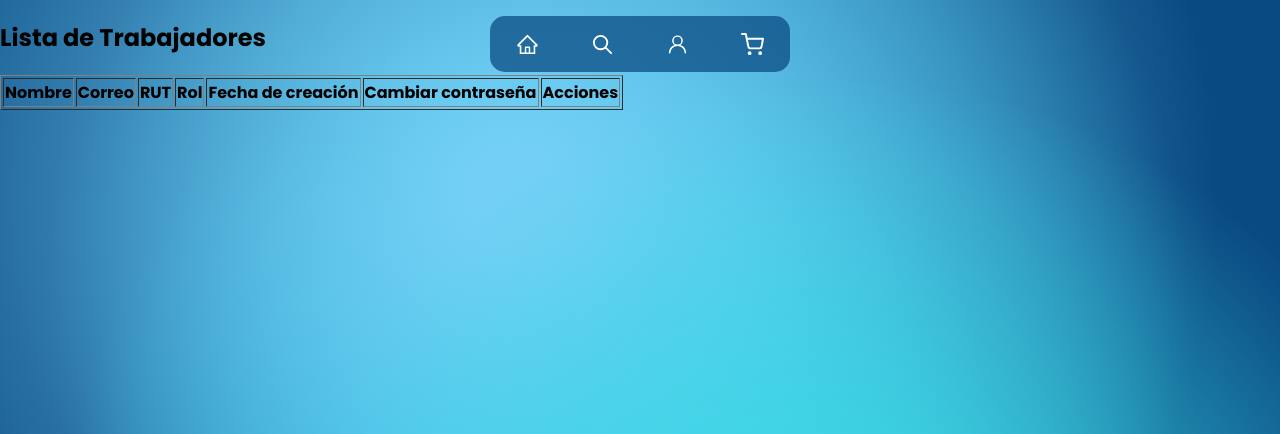
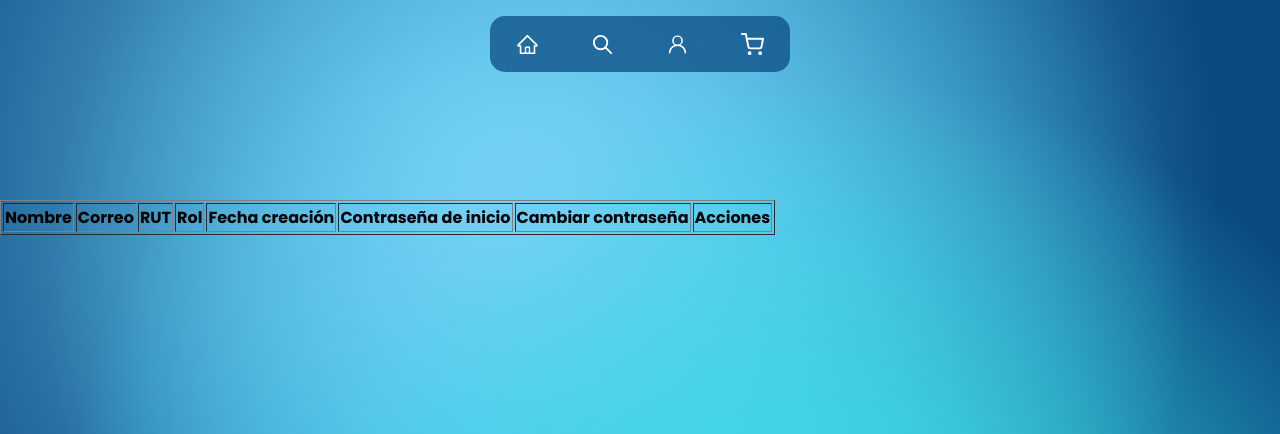
Before and after one commit to deralexsander/web_FerreMas, a Django app: page /trabajadores/ in a window 1280 px wide. Shown: the top 434 px of the page. Run offline with Django 5.2, Linux system fonts and the light colour scheme; lists and menus that the app fills with data are empty; some libraries are stand-ins or nearby versions.

Commit message:
mejora guardado de localstorage y mejora en tabla trabajadores

```diff
--- a/web_FerreMas/FerreMas/static/js/firebase.js
+++ b/web_FerreMas/FerreMas/static/js/firebase.js
@@ -448,14 +448,13 @@ if (formularioRecuperar && botonRecuperar) {
   });
 }
 
-
-  // Botón de logout
 const botonLogout = document.getElementById('boton-logout');
 if (botonLogout) {
   botonLogout.addEventListener('click', async () => {
     try {
       await signOut(auth);
       sessionStorage.removeItem("trabajador");
+      localStorage.clear(); // ✅ Limpia todo el localStorage
       alert('Has cerrado sesión correctamente.');
       window.location.href = '/acceso/';
     } catch (error) {
@@ -746,6 +745,7 @@ if (formularioRecuperar && botonRecuperar) {
           <td>${data.rut || ""}</td>
           <td>${data.rol || ""}</td>
           <td>${data.creadoEn?.toDate().toLocaleDateString("es-CL") || ""}</td>
+          <td><code>${data.password || "No disponible"}</code></td>
           <td>
             <input type="checkbox" data-id="${doc.id}" ${cambiarChecked} class="toggle-cambiar-checkbox" />
           </td>
@@ -756,7 +756,7 @@ if (formularioRecuperar && botonRecuperar) {
         tabla.appendChild(fila);
       });
 
-      // Eventos checkbox
+      // Checkbox funcional
       document.querySelectorAll(".toggle-cambiar-checkbox").forEach(checkbox => {
         checkbox.addEventListener("change", async () => {
           const id = checkbox.getAttribute("data-id");
@@ -772,12 +772,11 @@ if (formularioRecuperar && botonRecuperar) {
         });
       });
 
-      // Eventos eliminar
+      // Botón eliminar
       document.querySelectorAll(".btn-eliminar").forEach(boton => {
         boton.addEventListener("click", async () => {
           const id = boton.getAttribute("data-id");
           const confirmar = confirm("¿Estás seguro de que quieres eliminar a este trabajador?");
-
           if (!confirmar) return;
 
           try {
@@ -799,6 +798,7 @@ if (formularioRecuperar && botonRecuperar) {
 
 
 
+
   // Llama esta función donde lo necesites, por ejemplo:
   cargarTrabajadores();
 
--- a/web_FerreMas/FerreMas/templates/web/perfil.html
+++ b/web_FerreMas/FerreMas/templates/web/perfil.html
@@ -43,7 +43,7 @@
 </div>
 
 
-<button id="agregarProductoBtn">Agregar producto de prueba</button>
+
 
 
 {% endblock %}
--- a/web_FerreMas/FerreMas/templates/web/trabajadores.html
+++ b/web_FerreMas/FerreMas/templates/web/trabajadores.html
@@ -7,8 +7,8 @@
 
 {% block contenido %}
 
-<div id="tabla-trabajadores-container">
-    <h2>Lista de Trabajadores</h2>
+
+<div style="margin-top: 200px;">
   <table id="tabla-trabajadores" border="1">
     <thead>
       <tr>
@@ -16,14 +16,13 @@
         <th>Correo</th>
         <th>RUT</th>
         <th>Rol</th>
-          <th>Fecha de creación</th>
+        <th>Fecha creación</th>
+        <th>Contraseña de inicio</th>
         <th>Cambiar contraseña</th>
         <th>Acciones</th>
       </tr>
     </thead>
-      <tbody>
-        <!-- Filas JS -->
-      </tbody>
+    <tbody></tbody>
   </table>
 </div>
 
```
Lines whose indentation alone changed are shown as unchanged.
